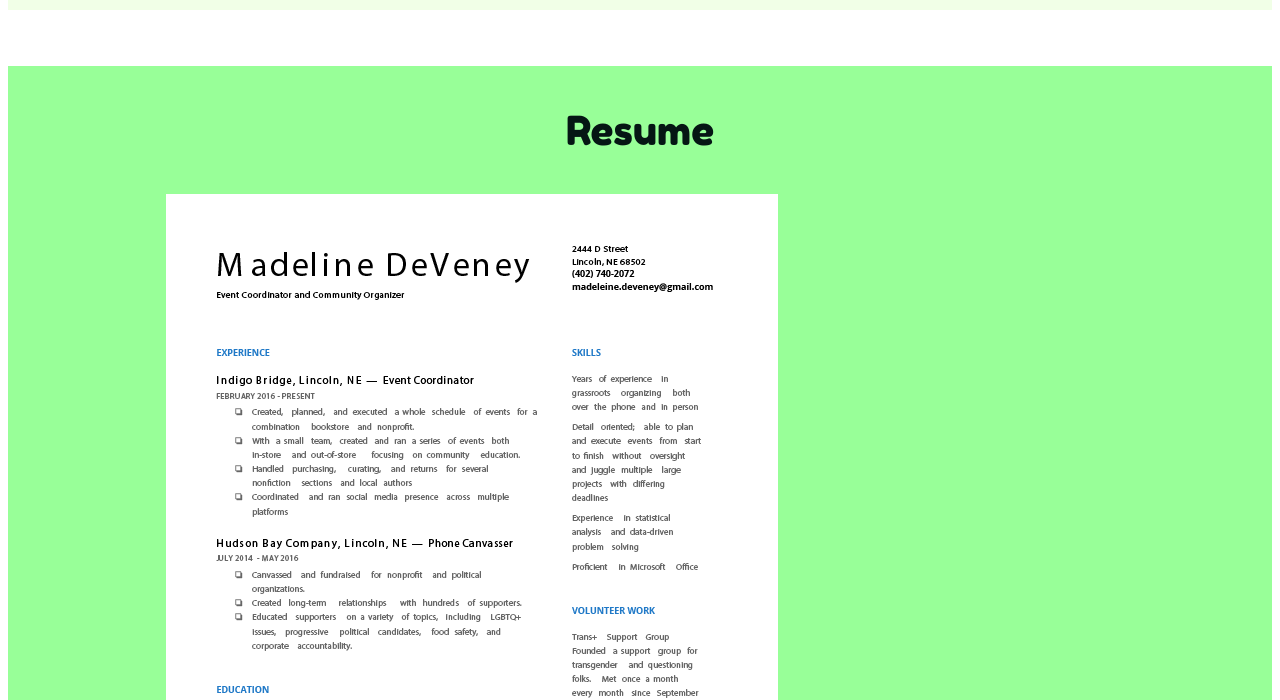
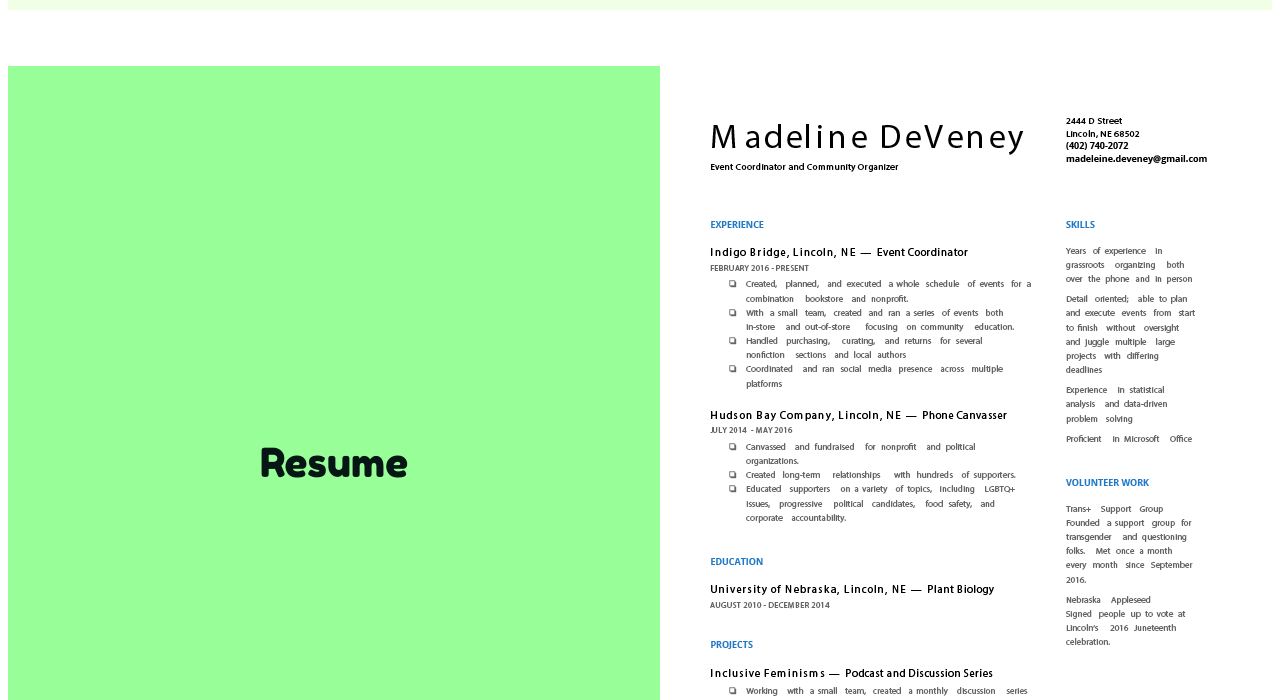
Before and after one commit to MadelineDeVeney/MadelineDeVeney.github.io, a plain HTML site: page index.html in a window 1280 px wide. Shown: the part 1424-2124 px from the top of the page. Drawn offline with nearby package versions, Linux system fonts and the light colour scheme.

Commit message:
Update index.css

```diff
--- a/index.css
+++ b/index.css
@@ -75,7 +75,6 @@ a.portfolio-block {
 
 
 a.portfolio-image {
-  width:75%;
   margin: auto;
   display:flex;
   align-items:center;
@@ -114,4 +113,6 @@ section#resume {
   margin-top:7vh;
   padding-bottom:7vh;
   background-color:#98ff98;
+  display:flex;
+  align-items:center;
 }
```
